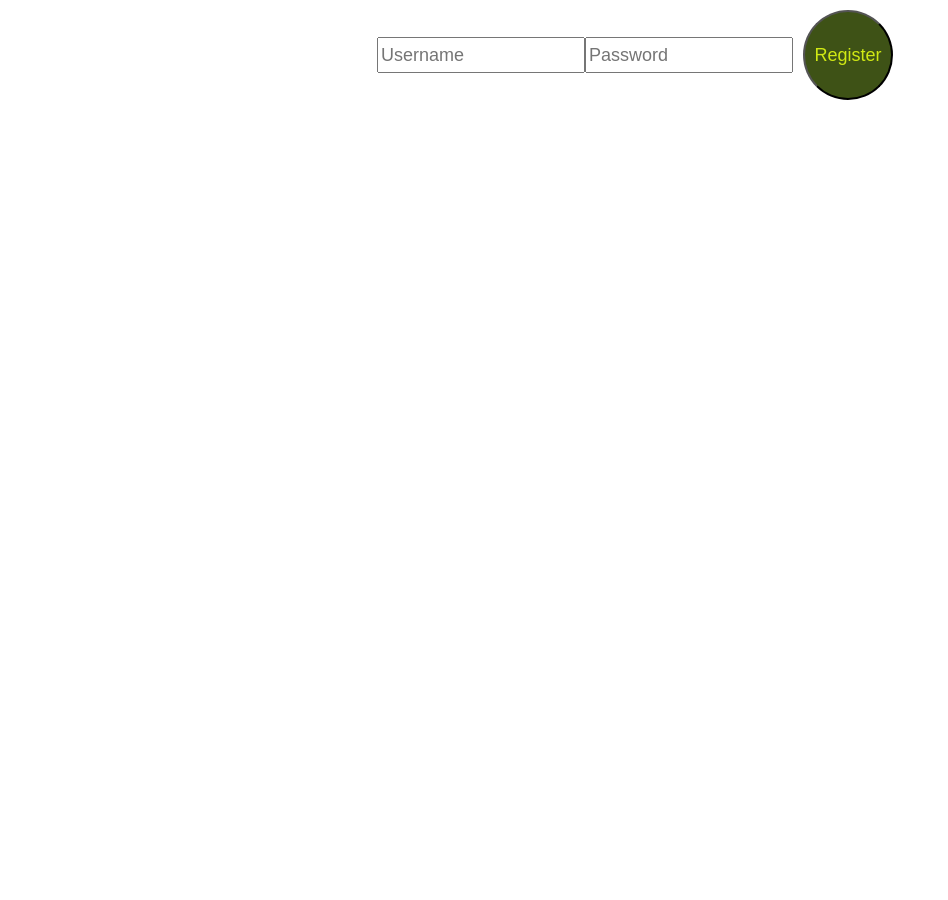
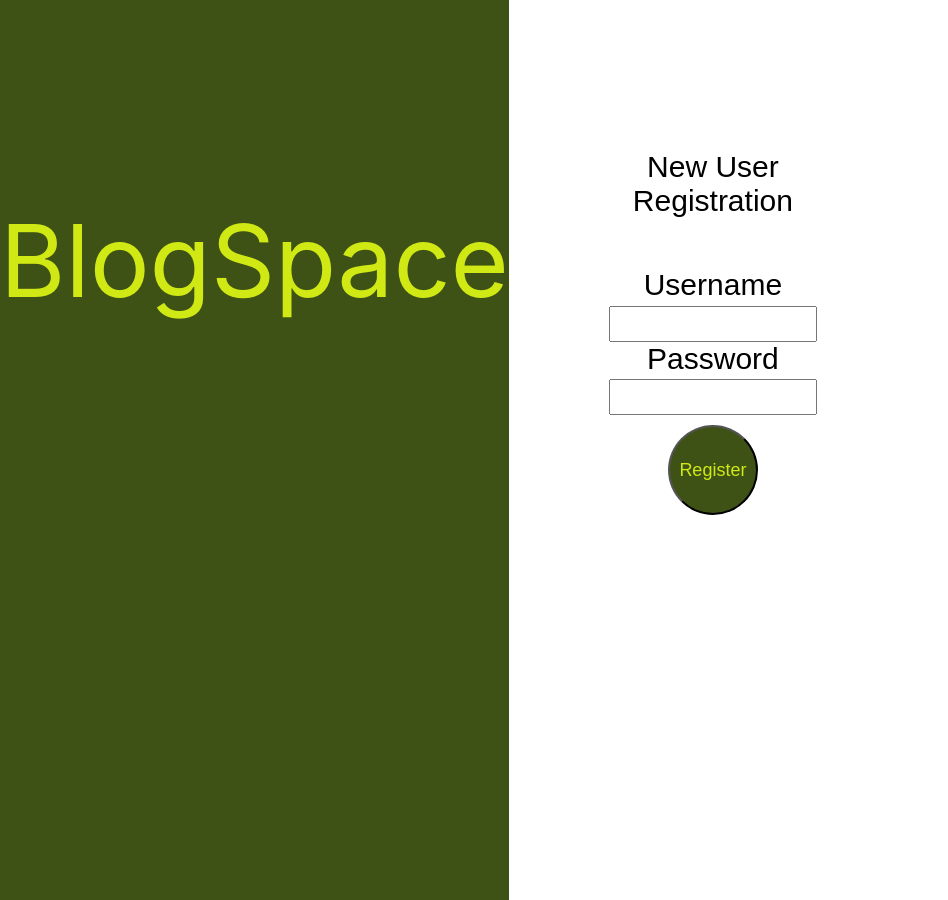
Before and after one commit to narayanan08/blog-management-system, a React (Create React App) app: page /register in a window 1280 px wide. Shown: the whole page, without its empty margins (0-948 px from the left). Before the commit the page ends 800 px from the top, so only its background shows below. Built offline with nearby package versions, Linux system fonts and the light colour scheme.

Commit message:
Implemented registration and added style to it

```diff
--- a/src/App.js
+++ b/src/App.js
@@ -4,7 +4,7 @@ import {BrowserRouter as Router, Switch, useNavigate ,Route, Routes, Link} from
 // import {format} from 'date-fns';
 import Login from './login/login';
 import BlogForm from './blog_form/blog_form.jsx';
-import Register from './registration/registration';
+import Register from './registration/registration.jsx';
 
 function App() {
   return (
--- a/src/blog_form/blog_form.css
+++ b/src/blog_form/blog_form.css
@@ -27,3 +27,7 @@
     font-size: 60px;
     display: flex;
 }
+
+button{
+    cursor: pointer;
+}
--- a/src/blog_form/blog_form.jsx
+++ b/src/blog_form/blog_form.jsx
@@ -15,6 +15,8 @@ const BlogForm = () => {
                     'Authorization': `Bearer ${token}`
                 }
             };
+
+            console.log( { title, content, access });
             const response = await axios.post('http://localhost:8080/posts/users', { title, content, access }, config);
             // Handle successful blog creation (e.g., show success message)
         } catch (error) {
--- a/src/login/register.css
+++ b/src/registration/registration.css
@@ -4,8 +4,8 @@
     font-size:3rem;
 }
 
-.register-form,.credentials{
-    margin: 250px 500px 100px 100px;
+.credentials{
+    margin: 50px 500px 100px 100px;
     padding-top: 100px;
     font-family: sans-serif;
     font-size: 30px;
@@ -22,7 +22,9 @@ input{
     flex-direction: row;
     justify-content: space-between;
 }
-
+.heading{
+    padding-bottom: 50px;
+}
 button{
     margin:10px 10px 10px 10px;
     height:90px;
--- a/src/registration/registration.jsx
+++ b/src/registration/registration.jsx
@@ -1,27 +1,48 @@
 import React, { useState } from 'react';
 import axios from 'axios';
+import { useNavigate } from 'react-router-dom';
+import "./registration.css";
 
-const Register = () => {
+export default function Register () {
     const [username, setUsername] = useState('');
     const [password, setPassword] = useState('');
-
+    const navigate = useNavigate();
     const handleRegister = async () => {
         try {
-            await axios.post('/api/auth/register', { username, password });
+            await axios.post('http://localhost:8080/users', { username, password });
+            alert("Successfully Registered");
             // Handle successful registration (e.g., show success message)
         } catch (error) {
             console.error('Registration failed:', error);
             // Handle registration error (e.g., show error message)
         }
+
+        navigate("/");
     };
 
+    const logo="BlogSpace";
+
     return (
-        <div>
-            <input type="text" placeholder="Username" value={username} onChange={(e) => setUsername(e.target.value)} />
-            <input type="password" placeholder="Password" value={password} onChange={(e) => setPassword(e.target.value)} />
-            <button onClick={handleRegister}>Register</button>
-        </div>
+        <>
+            <div className='main-middle'>
+                <div className='logo'>
+                <p>{logo}</p>
+                </div>
+                <div className="credentials">
+                    <div className="heading">
+                        New User Registration
+                    </div>
+                    <div className="input-container">
+                    <label>Username</label>
+                    <input type="text" value={username} onChange={(e) => setUsername(e.target.value)} />
+                    </div>
+                    <div className="input-container">
+                    <label>Password</label>
+                    <input type="password" value={password} onChange={(e) => setPassword(e.target.value)} />
+                    </div>
+                    <button type="submit" onClick={handleRegister}>Register</button>
+                </div>
+            </div>
+        </>
     );
 };
-
-export default Register;
```
Also changed, not shown: src/login/register.jsx (+12 -16 lines).
